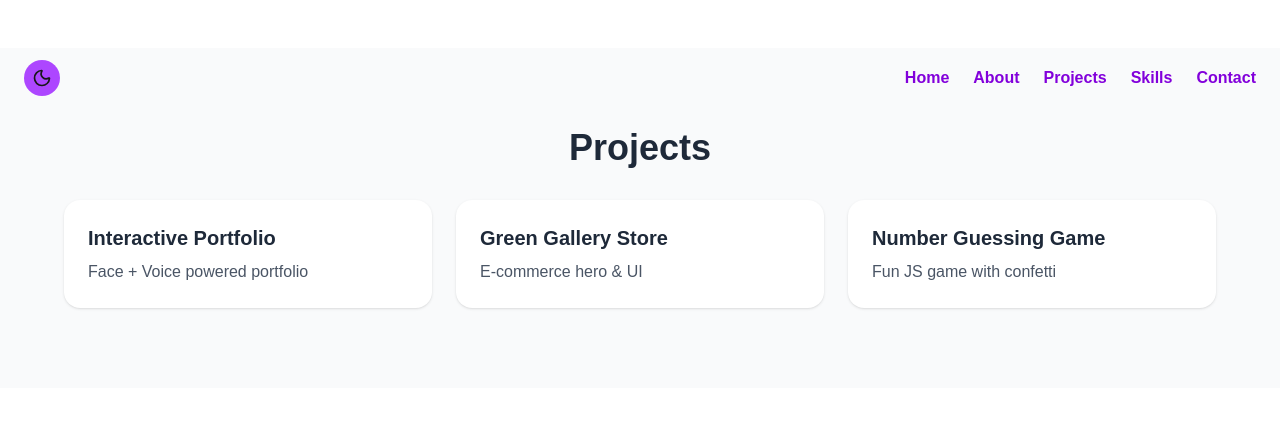
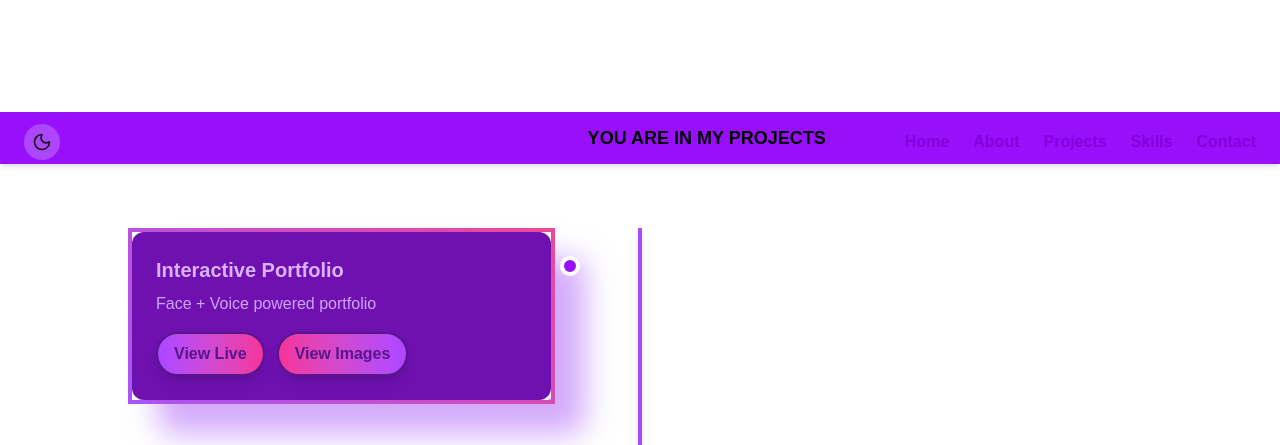
Before and after one commit to Dev-AqsaShah/Portfolio-Ai, a Next.js app in the folder my-portfolio-ai/: page /home in a window 1280 px wide. Shown: the part 2352-2797 px from the top of the page. Built offline with nearby package versions, Linux system fonts and the light colour scheme.

Commit message:
project page done

```diff
--- a/my-portfolio-ai/src/app/projects/page.tsx
+++ b/my-portfolio-ai/src/app/projects/page.tsx
@@ -1,41 +1,234 @@
 "use client";
 import Navbar from "@/components/Navbar";
-import { motion } from "framer-motion";
+import { motion, AnimatePresence } from "framer-motion";
+import { useState } from "react";
+import { FaArrowLeft, FaArrowRight, FaTimes } from "react-icons/fa";
+import Image from "next/image";
 
 export default function ProjectsPage() {
   const projects = [
-    { id: 1, title: "Interactive Portfolio", desc: "Face + Voice powered portfolio" },
-    { id: 2, title: "Green Gallery Store", desc: "E-commerce hero & UI" },
-    { id: 3, title: "Number Guessing Game", desc: "Fun JS game with confetti" },
+    {
+      id: 1,
+      title: "Interactive Portfolio",
+      desc: "Face + Voice powered portfolio",
+      link: "https://your-portfolio.vercel.app",
+      images: [
+        "/images/project1-1.png",
+        "/images/project1-2.png",
+        "/images/project1-3.png",
+        "/images/project1-4.png",
+      ],
+    },
+    {
+      id: 2,
+      title: "Green Gallery Store",
+      desc: "E-commerce hero & UI",
+      link: "https://green-gallery.vercel.app",
+      images: [
+        "/images/project2-1.png",
+        "/images/project2-2.png",
+        "/images/project2-3.png",
+        "/images/project2-4.png",
+      ],
+    },
+    {
+      id: 3,
+      title: "Interactive Portfolio",
+      desc: "Face + Voice powered portfolio",
+      link: "https://your-portfolio.vercel.app",
+      images: [
+        "/images/project1-1.png",
+        "/images/project1-2.png",
+        "/images/project1-3.png",
+        "/images/project1-4.png",
+      ],
+    },
+    {
+      id: 4,
+      title: "Green Gallery Store",
+      desc: "E-commerce hero & UI",
+      link: "https://green-gallery.vercel.app",
+      images: [
+        "/images/project2-1.png",
+        "/images/project2-2.png",
+        "/images/project2-3.png",
+        "/images/project2-4.png",
+      ],
+    },
+    {
+      id: 5,
+      title: "Interactive Portfolio",
+      desc: "Face + Voice powered portfolio",
+      link: "https://your-portfolio.vercel.app",
+      images: [
+        "/images/project1-1.png",
+        "/images/project1-2.png",
+        "/images/project1-3.png",
+        "/images/project1-4.png",
+      ],
+    },
+    {
+      id: 6,
+      title: "Green Gallery Store",
+      desc: "E-commerce hero & UI",
+      link: "https://green-gallery.vercel.app",
+      images: [
+        "/images/project2-1.png",
+        "/images/project2-2.png",
+        "/images/project2-3.png",
+        "/images/project2-4.png",
+      ],
+    },
   ];
 
+  const [activeImages, setActiveImages] = useState<string[] | null>(null);
+  const [currentIndex, setCurrentIndex] = useState(0);
+
+  const nextImage = () =>
+    setCurrentIndex((prev) =>
+      prev + 1 < (activeImages?.length || 0) ? prev + 1 : 0
+    );
+  const prevImage = () =>
+    setCurrentIndex((prev) =>
+      prev - 1 >= 0 ? prev - 1 : (activeImages?.length || 0) - 1
+    );
+
   return (
-    <main>
+    <main className="relative min-h-screen">
       <Navbar />
-      <section className="py-20 px-6 sm:px-12 bg-gray-50">
-        <div className="max-w-6xl mx-auto">
-          <motion.h2
-            className="text-3xl sm:text-4xl font-semibold text-gray-800 mb-8 text-center"
+
+      {/* Top Purple Banner */}
+      <div className="mt-16 bg-purple-600 text-black py-3 text-center text-lg font-bold shadow-md relative overflow-hidden">
+        <motion.span
+          initial={{ x: "-100%" }}
+          animate={{ x: "100%" }}
+          transition={{
+            repeat: Infinity,
+            duration: 4,
+            ease: "linear",
+          }}
+          className="inline-block whitespace-nowrap"
+        >
+          YOU ARE IN MY PROJECTS
+        </motion.span>
+      </div>
+
+      {/* Timeline */}
+      <section className="relative py-16 px-6 sm:px-12">
+        <div className="max-w-5xl mx-auto relative">
+          {/* Purple center line */}
+          <div className="absolute left-1/2 top-0 w-1 bg-purple-500 h-full transform -translate-x-1/2"></div>
+
+          {/* Project Cards */}
+          {projects.map((p, i) => {
+            const isLeft = i % 2 === 0;
+
+            return (
+              <motion.div
+                key={p.id}
+                initial={{ x: isLeft ? -100 : 100, opacity: 0 }}
+                whileInView={{ x: 0, opacity: 1 }}
+                viewport={{ once: false, amount: 0.3 }} // 🔹 Repeat animation on every scroll
+                transition={{ duration: 0.6 }}
+                className={`mb-16 flex items-center w-full ${
+                  isLeft ? "justify-start" : "justify-end"
+                }`}
+              >
+                <div
+                  className={`relative border-4 bg-purple-800 text-purple-300 p-6 w-full sm:w-5/12 shadow-lg rounded-2xl ${
+                    isLeft ? "mr-auto" : "ml-auto"
+                  } border-2 border-transparent bg-clip-padding`}
+                  style={{
+                    borderImage: "linear-gradient(45deg, #a855f7, #ec4899) 1",
+                    boxShadow: "30px 30px 30px rgba(168,85,247,0.5)",
+                  }}
+                >
+                  {/* Dot on timeline */}
+                  <span
+                    className="absolute top-6 w-5 h-5 rounded-full bg-purple-600 border-4 border-white"
+                    style={{
+                      left: isLeft ? "calc(100% + 0.6rem)" : "auto",
+                      right: isLeft ? "auto" : "calc(100% + 0.6rem)",
+                    }}
+                  ></span>
+
+                  <h3 className="text-xl font-semibold mb-2">{p.title}</h3>
+                  <p className="mb-4 opacity-90">{p.desc}</p>
+
+                  <div className="flex gap-3">
+                    {/* View Live Button */}
+                    <motion.a
+                      href={p.link}
+                      target="_blank"
+                      rel="noopener noreferrer"
+                      whileHover={{ scale: 1.05 }}
+                      whileTap={{ scale: 0.95 }}
+                      className="border-2 border-purple-900 inline-block px-4 py-2 bg-gradient-to-r from-purple-500 to-pink-500 rounded-full font-bold text-purple-900 shadow-lg hover:shadow-purple-500/50 transition"
+                    >
+                      View Live
+                    </motion.a>
+
+                    {/* View Images Button */}
+                    <motion.button
+                      whileHover={{ scale: 1.05 }}
+                      whileTap={{ scale: 0.95 }}
+                      onClick={() => {
+                        setActiveImages(p.images);
+                        setCurrentIndex(0);
+                      }}
+                      className="border-2 border-purple-900 text-purple-900 px-4 py-2 bg-gradient-to-r from-pink-500 to-purple-500 rounded-full font-bold shadow-lg hover:shadow-pink-500/50 transition"
+                    >
+                      View Images
+                    </motion.button>
+                  </div>
+                </div>
+              </motion.div>
+            );
+          })}
+        </div>
+      </section>
+
+      {/* Image Slider Overlay */}
+      <AnimatePresence>
+        {activeImages && (
+          <motion.div
             initial={{ opacity: 0 }}
             animate={{ opacity: 1 }}
+            exit={{ opacity: 0 }}
+            className="fixed inset-0 bg-black bg-opacity-80 flex flex-col justify-center items-center z-50 p-4"
           >
-            Projects
-          </motion.h2>
+            <button
+              className="absolute top-6 right-6 text-white text-2xl"
+              onClick={() => setActiveImages(null)}
+            >
+              <FaTimes />
+            </button>
 
-          <div className="grid gap-6 grid-cols-1 sm:grid-cols-2 lg:grid-cols-3">
-            {projects.map((p) => (
-              <motion.div
-                key={p.id}
-                className="bg-white p-6 rounded-2xl shadow-sm hover:shadow-lg transition"
-                whileHover={{ y: -6 }}
+            <div className="relative w-full max-w-3xl">
+              <Image
+                src={activeImages[currentIndex]}
+                alt="Project"
+                width={1200}
+                height={800}
+                className="w-full h-auto rounded-lg"
+                priority
+              />
+              <button
+                className="absolute top-1/2 left-2 transform -translate-y-1/2 bg-white p-2 rounded-full shadow-lg"
+                onClick={prevImage}
               >
-                <h3 className="text-xl font-semibold text-gray-800 mb-2">{p.title}</h3>
-                <p className="text-gray-600">{p.desc}</p>
-              </motion.div>
-            ))}
-          </div>
-        </div>
-      </section>
+                <FaArrowLeft />
+              </button>
+              <button
+                className="absolute top-1/2 right-2 transform -translate-y-1/2 bg-white p-2 rounded-full shadow-lg"
+                onClick={nextImage}
+              >
+                <FaArrowRight />
+              </button>
+            </div>
+          </motion.div>
+        )}
+      </AnimatePresence>
     </main>
   );
 }
```
